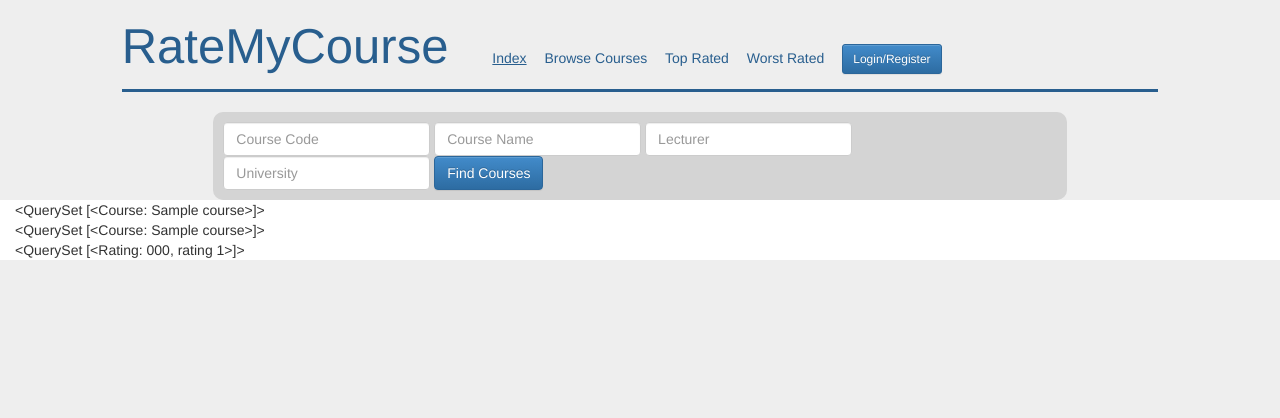
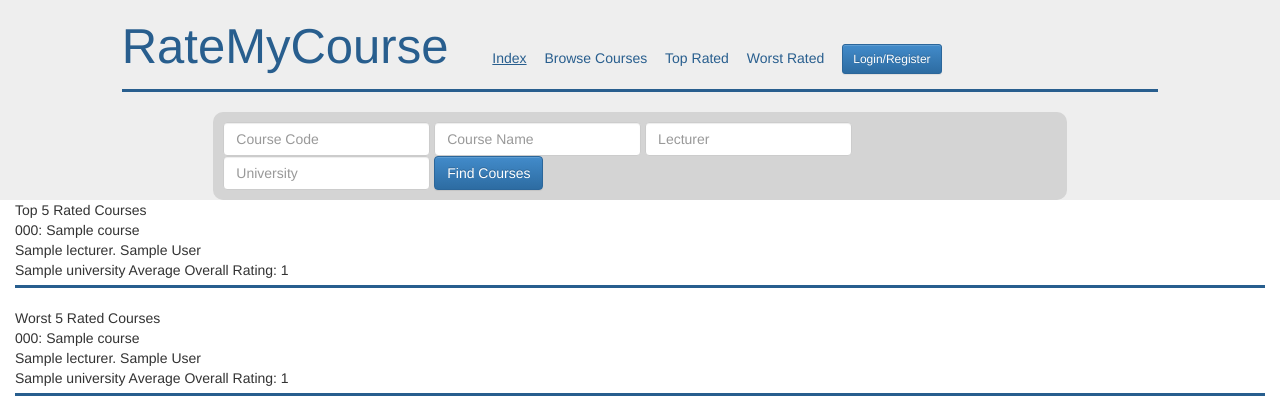
Before and after one commit to liamfurphy/DIM3-TEAM-J, a Django app: page / in a window 1280 px wide. Shown: the top 418 px of the page. Run offline with Django 3.2, Linux system fonts and the light colour scheme; tables that the repository leaves empty hold one stand-in row (values such as "Sample post"); some libraries are stand-ins or nearby versions.

Commit message:
adding some improvements to index display

```diff
--- a/rate_my_course_project/templates/index.html
+++ b/rate_my_course_project/templates/index.html
@@ -1,6 +1,27 @@
 {% extends 'base.html' %}
 {% block content %}
-        <div> {{ top5 }} </div>
-        <div> {{ worst5 }} </div>
+        <div id = "toprated">
+            Top 5 Rated Courses
+            {% for course in top5 %}
+                <div class="course">
+                    {{ course.course_code }}: {{ course.course_name }} <br />
+                    {{ course.lecturer }} <br />
+                    {{ course.uni }}
+                    Average Overall Rating: {{ course.average_overall }}
+                </div>
+            {% endfor %}
+            <hr />
+            Worst 5 Rated Courses
+            {% for course in worst5 %}
+                <div class="course">
+                    {{ course.course_code }}: {{ course.course_name }} <br />
+                    {{ course.lecturer }} <br />
+                    {{ course.uni }}
+                    Average Overall Rating: {{ course.average_overall }}
+                </div>
+            {% endfor %}
+            <hr />
+
+        </div>
         <div> {{ latest_ratings }} </div>
 {% endblock %}
```
